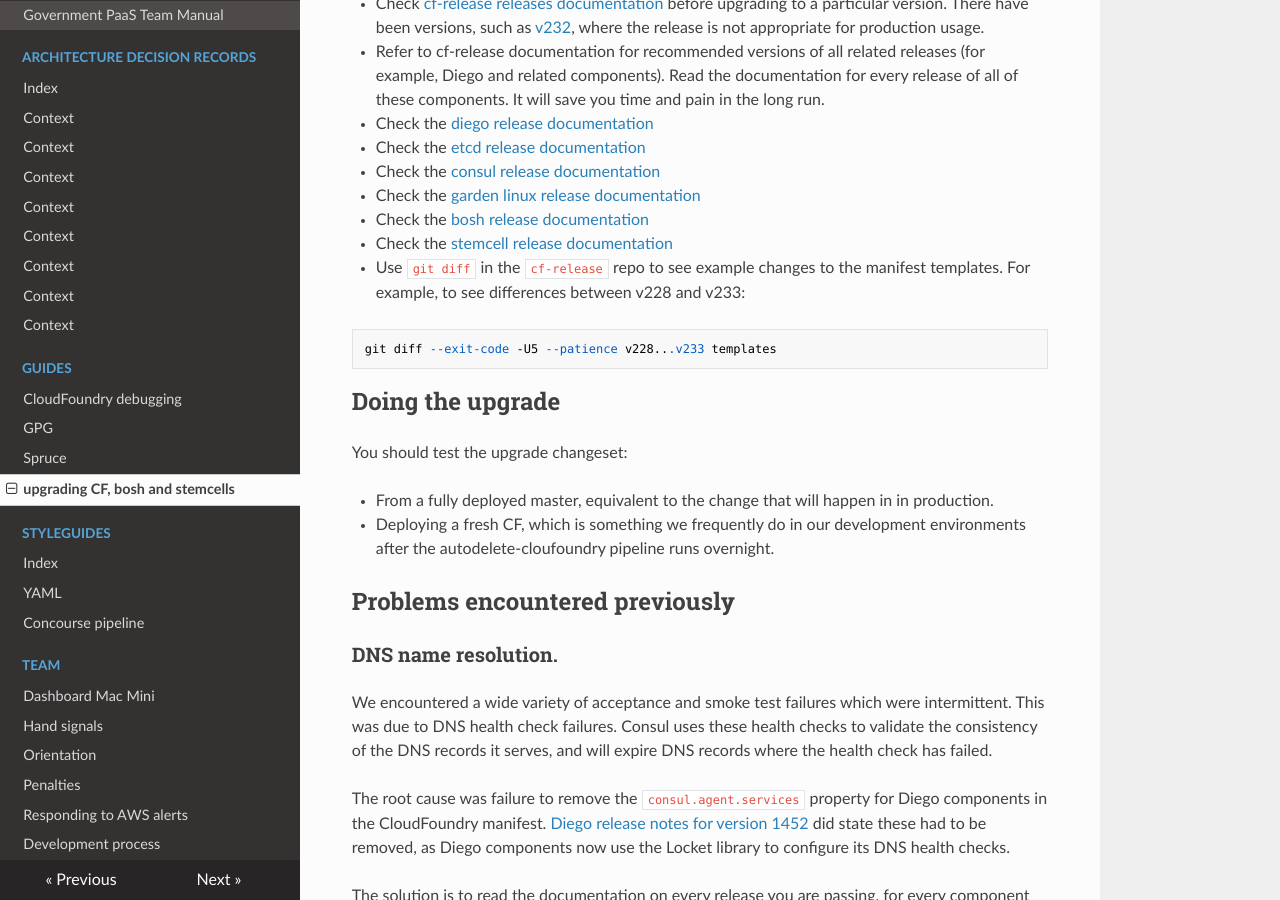
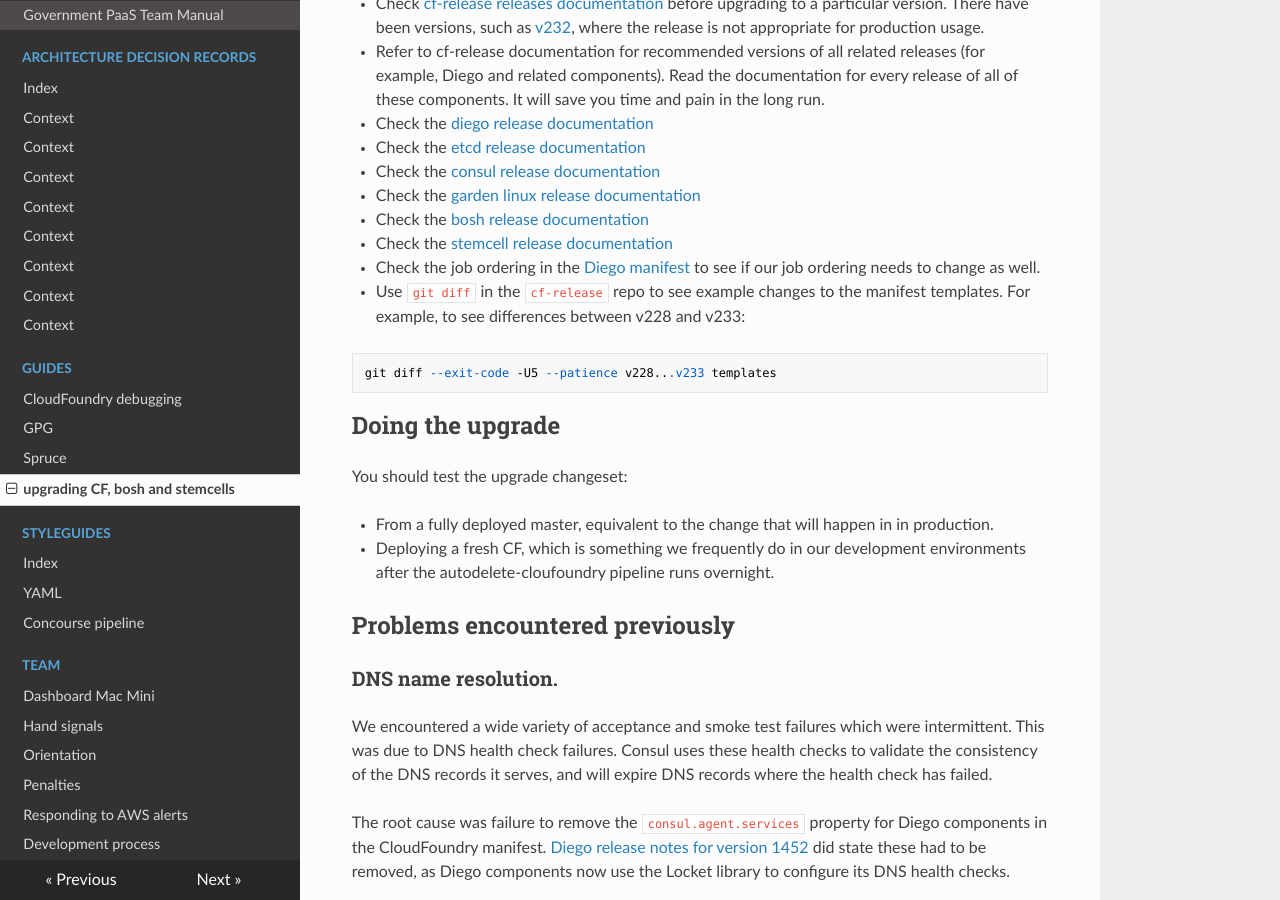
Before and after one commit to alphagov/paas-team-manual, an MkDocs documentation site: the page built from docs/guides/upgrading_CF,_bosh_and_stemcells.md, in a window 1280 px wide and 900 px high, scrolled down 379 px. Built offline with MkDocs 1.6.1, drawn with Linux system fonts in a browser that asks for light colours; nearby versions of some CDN libraries.

Commit message:
Add reminder to check Diego job ordering
In story #115884129[1] the Diego components were moved off the
colocated VM and onto separate VMs. The VMs have been placed in
a specific order to match that used by the Diego development
team in their testing. This adds a reminder to check we always
have the right order after upgrades.

[1] https://www.pivotaltracker.com/story/show/115884129

````diff
--- a/docs/guides/upgrading_CF,_bosh_and_stemcells.md
+++ b/docs/guides/upgrading_CF,_bosh_and_stemcells.md
@@ -10,6 +10,7 @@
 * Check the [garden linux release documentation](https://github.com/cloudfoundry-incubator/garden-linux-release/releases)
 * Check the [bosh release documentation](https://github.com/cloudfoundry/bosh/releases)
 * Check the [stemcell release documentation](http://bosh.cloudfoundry.org/stemcells/)
+* Check the job ordering in the [Diego manifest](https://github.com/cloudfoundry/diego-release/blob/develop/manifest-generation/diego.yml) to see if our job ordering needs to change as well.
 * Use `git diff` in the `cf-release` repo to see example changes to the manifest templates. For example, to see differences between v228 and v233:
 ```
 git diff --exit-code -U5 --patience v228...v233 templates
````
